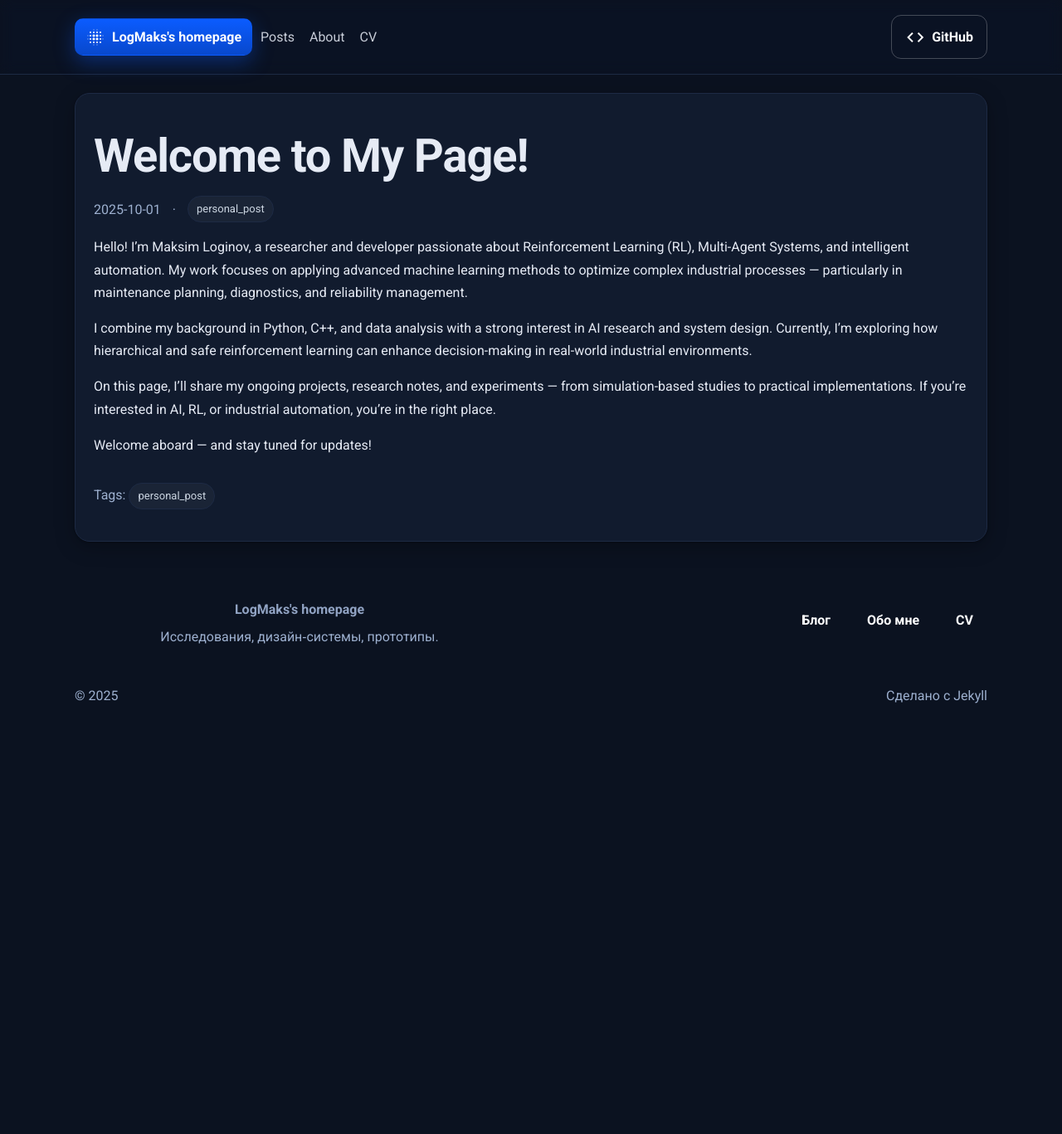
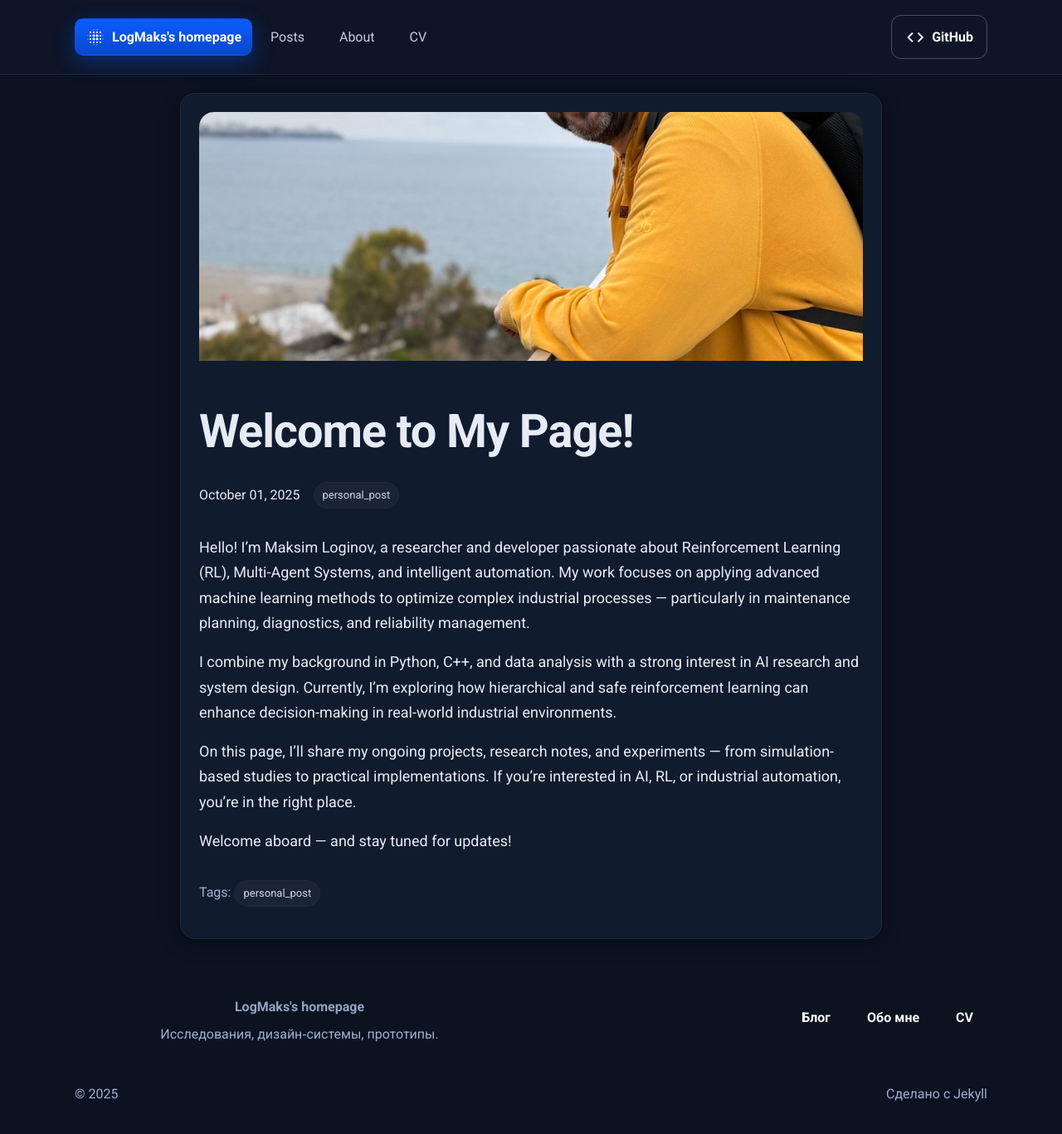
Before and after one commit to LogMaks/LogMaks.github.io, a Jekyll site: the page built from _posts/2025-09-26-hello-world.md, in a window 1280 px wide and 1378 px high. Shown: the top 1367 px of the window at 83% size. Built offline with Jekyll 4.4.1, drawn with Linux system fonts in a browser that asks for light colours.

Commit message:
journal update

```diff
--- a/_layouts/post.html
+++ b/_layouts/post.html
@@ -18,15 +18,24 @@
 <body>
   {% include header.html %}
   <main class="container">
-    <article class="card">
-      <h1 class="title">{{ page.title }}</h1>
-      <div class="row muted">
-        <time datetime="{{ page.date | date_to_xmlschema }}">{{ page.date | date: "%Y-%m-%d" }}</time>
-        {% if page.categories %}
-        · {% for c in page.categories %}<span class="chip">{{ c }}</span>{% endfor %}
-        {% endif %}
+    <article class="card post-single">
+      {% if page.image %}
+      <img src="{{ page.image | relative_url }}" alt="{{ page.title }}" class="post-hero-image">
+      {% endif %}
+      <div class="post-header">
+        <h1 class="title">{{ page.title }}</h1>
+        <div class="post-meta">
+          <time datetime="{{ page.date | date_to_xmlschema }}">{{ page.date | date: "%B %d, %Y" }}</time>
+          {% if page.categories %}
+          <div class="post-categories">
+            {% for c in page.categories %}<span class="chip">{{ c }}</span>{% endfor %}
+          </div>
+          {% endif %}
+        </div>
       </div>
-      {{ content }}
+      <div class="post-body">
+        {{ content }}
+      </div>
       <div class="row" style="justify-content:space-between;margin-top:16px">
         <div>
           {% if page.previous %}
--- a/_posts/2025-09-26-hello-world.md
+++ b/_posts/2025-09-26-hello-world.md
@@ -5,6 +5,7 @@ date: 2025-10-01 12:00:00 +0400
 categories: [personal_post]
 tags: [personal_post]
 excerpt: "Just post about me."
+image: /assets/avatar.jpg
 ---
 
 Hello! I’m Maksim Loginov, a researcher and developer passionate about Reinforcement Learning (RL), Multi-Agent Systems, and intelligent automation.
--- a/assets/styles.css
+++ b/assets/styles.css
@@ -2,12 +2,13 @@
 html,body{margin:0;padding:0;background:var(--md-bg);color:var(--md-on-surface);font:16px/1.7 Roboto,system-ui,-apple-system,'Segoe UI',Ubuntu,Cantarell,sans-serif;-webkit-font-smoothing:antialiased;-moz-osx-font-smoothing:grayscale}
 a{color:var(--md-secondary);text-decoration:none}
 a:hover{text-decoration:underline}
-header{background:transparent;backdrop-filter:saturate(120%) blur(8px);border-bottom:1px solid var(--md-outline);position:sticky;top:0;z-index:100}
+header{background:rgba(15,23,42,0.8);backdrop-filter:saturate(120%) blur(20px);border-bottom:1px solid var(--md-outline);position:sticky;top:0;z-index:100;transition:background 0.3s ease}
 .container{max-width:1100px;margin:22px auto;padding:0 16px}
 .wrap{max-width:1100px;margin:0 auto;padding:18px 16px}
 .row{display:flex;gap:14px;align-items:center;flex-wrap:wrap}
-nav a{color:var(--md-on-surface);opacity:.86;margin-right:14px}
-nav a[aria-current="page"]{color:#fff;opacity:1}
+nav a{color:var(--md-on-surface);opacity:.86;margin-right:14px;transition:opacity 0.2s ease, color 0.2s ease;padding:8px 12px;border-radius:8px}
+nav a:hover{opacity:1;color:var(--md-secondary)}
+nav a[aria-current="page"]{color:#fff;opacity:1;background:rgba(255,255,255,0.1)}
 .title{margin:6px 0 0;font-size:clamp(30px,5.2vw,56px);font-weight:800;letter-spacing:-.02em}
 .subtitle{color:var(--md-sub);font-size:clamp(16px,2.2vw,20px)}
 .card{background:var(--md-surface-2);border:1px solid var(--md-outline);border-radius:18px;box-shadow:var(--md-shadow);padding:22px;margin:16px 0}
@@ -16,12 +17,19 @@ nav a[aria-current="page"]{color:#fff;opacity:1}
 .grid-3{display:grid;grid-template-columns:repeat(3,1fr);gap:16px}
 @media (max-width:1000px){.grid-3{grid-template-columns:repeat(2,1fr)}}
 @media (max-width:680px){.grid-3{grid-template-columns:1fr}}
-.post{border:1px solid var(--md-outline);border-radius:14px;padding:16px;background:var(--md-surface)}
-.post h3{margin:4px 0 6px;font-size:18px}
-.post time{font-size:12px;color:var(--md-sub)}
+.post{border:1px solid var(--md-outline);border-radius:18px;padding:0;background:var(--md-surface);overflow:hidden;transition:transform 0.2s ease, box-shadow 0.2s ease}
+.post:hover{transform:translateY(-2px);box-shadow:0 8px 32px rgba(0,0,0,0.4)}
+.post-image{width:100%;height:200px;object-fit:cover;background:linear-gradient(135deg,var(--md-primary),var(--md-secondary))}
+.post-content{padding:20px}
+.post h3{margin:0 0 8px;font-size:20px;font-weight:600;line-height:1.3}
+.post h3 a{color:var(--md-on-surface);text-decoration:none;transition:color 0.2s ease}
+.post h3 a:hover{color:var(--md-secondary)}
+.post time{font-size:13px;color:var(--md-sub);font-weight:500;text-transform:uppercase;letter-spacing:0.5px}
+.post p{margin:12px 0;color:var(--md-sub);line-height:1.6}
 .chip{display:inline-flex;align-items:center;gap:6px;padding:4px 10px;border-radius:999px;border:1px solid var(--md-outline);background:rgba(255,255,255,.04);font-size:13px;color:#cbd5e1}
-.hero{padding:38px 0}
-.hero .actions{margin-top:10px}
+.hero{padding:60px 0;background:linear-gradient(135deg,var(--md-bg) 0%,var(--md-surface) 100%);border-radius:24px;margin:32px 0}
+.hero .actions{margin-top:24px}
+.hero .title{background:linear-gradient(135deg,var(--md-on-surface),var(--md-secondary));-webkit-background-clip:text;-webkit-text-fill-color:transparent;background-clip:text}
 .md-btn{display:inline-flex;gap:8px;align-items:center;justify-content:center;padding:12px 16px;border-radius:12px;font-weight:600;border:1px solid transparent;cursor:pointer;background:transparent;color:#fff}
 .md-contained{background:linear-gradient(180deg,var(--md-primary),var(--md-primary-variant));color:#fff;box-shadow:0 8px 24px rgba(11,92,255,.35)}
 .md-contained:hover{filter:brightness(1.07)}
@@ -52,6 +60,21 @@ code{font-family:ui-monospace,SFMono-Regular,Menlo,Consolas,monospace}
 .cv-sub{color:#9db0cf}
 .cv-desc{color:#e6ebf5}
 
+/* Single post layout */
+.post-single{max-width:800px;margin:22px auto}
+.post-hero-image{width:100%;height:300px;object-fit:cover;border-radius:18px 18px 0 0;margin-bottom:24px}
+.post-header{margin-bottom:32px}
+.post-meta{display:flex;gap:16px;align-items:center;margin-top:12px;flex-wrap:wrap}
+.post-categories{display:flex;gap:8px;flex-wrap:wrap}
+.post-body{line-height:1.7;font-size:18px}
+.post-body h1,.post-body h2,.post-body h3,.post-body h4{margin:32px 0 16px;font-weight:600}
+.post-body h1{font-size:32px}
+.post-body h2{font-size:28px}
+.post-body h3{font-size:24px}
+.post-body p{margin:16px 0;color:var(--md-on-surface)}
+.post-body ul,.post-body ol{margin:16px 0;padding-left:24px}
+.post-body li{margin:8px 0}
+
 /* Benefits section inspired by Sketch layout */
 .benefits{display:grid;grid-template-columns:repeat(3,1fr);gap:16px}
 @media (max-width:1000px){.benefits{grid-template-columns:1fr 1fr}}
```
Also changed, not shown: index.html (+14 -7 lines), posts/index.html (+8 -1 lines).
